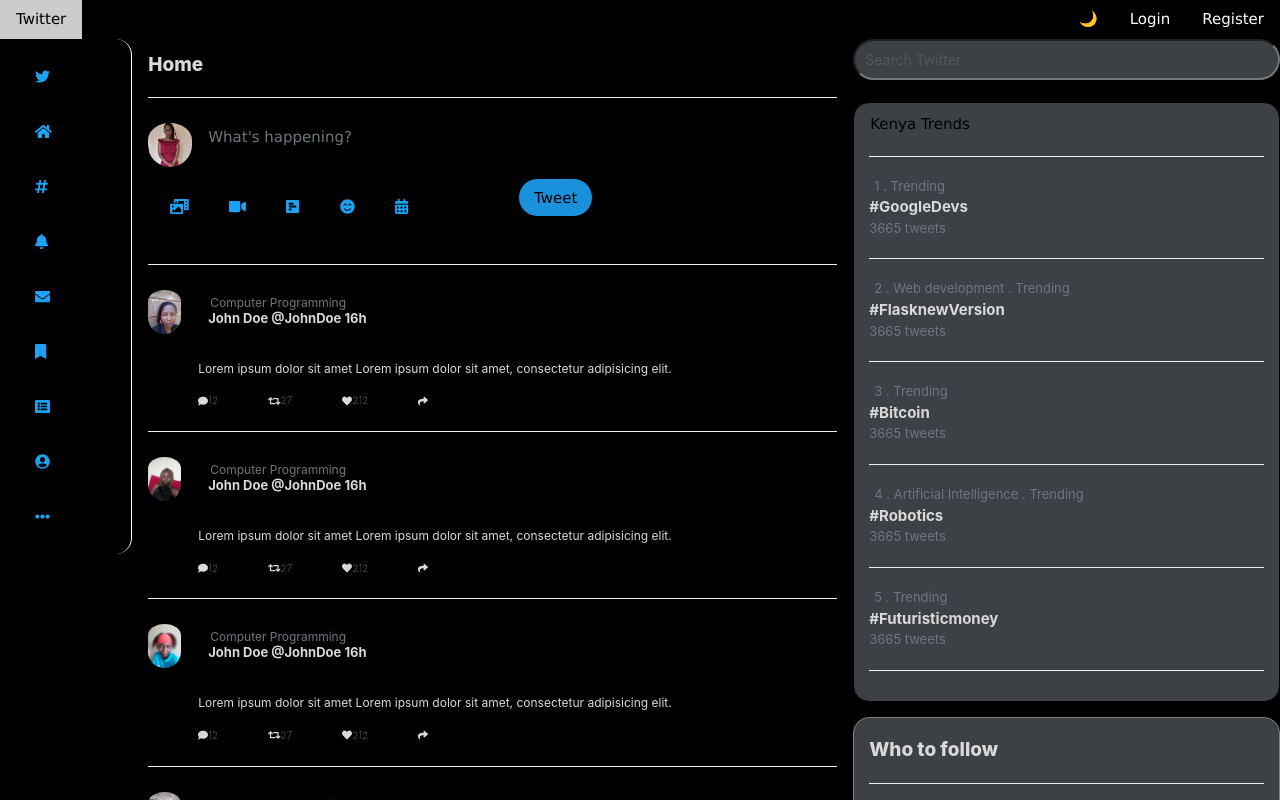
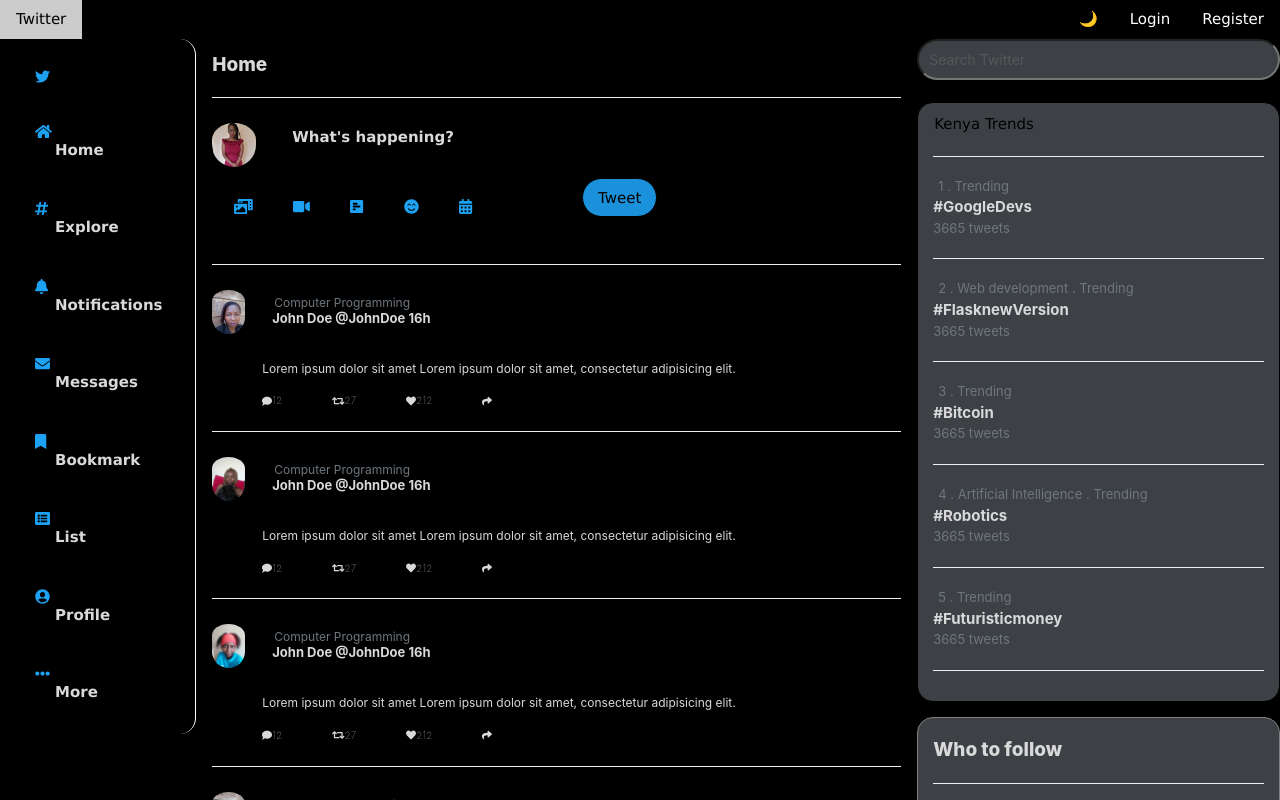
Before and after one commit to grace-mugoiri/twitter-clone, a React (Create React App) app in the folder frontend/: page / in a window 1280 px wide. Shown: the top 800 px of the page. Built offline with nearby package versions, Linux system fonts and the light colour scheme; no server answers.

Commit message:
add names for side bar

```diff
--- a/frontend/src/assets/styles/topbar.css
+++ b/frontend/src/assets/styles/topbar.css
@@ -1,7 +1,7 @@
-
 #topbar {
   font-size: 19px;
-	font-family: -apple-system, BlinkMacSystemFont, 'Segoe UI', Roboto, Oxygen, Ubuntu, Cantarell, 'Open Sans', 'Helvetica Neue', sans-serif;
+  font-family: -apple-system, BlinkMacSystemFont, 'Segoe UI', Roboto, Oxygen,
+    Ubuntu, Cantarell, 'Open Sans', 'Helvetica Neue', sans-serif;
   display: grid;
   font-weight: 800;
   line-height: 1.3125;
@@ -15,7 +15,6 @@
 .row {
   margin-right: 0px;
   background-color: black;
-
 }
 hr {
   width: 100%;
@@ -23,7 +22,7 @@ hr {
 
 .column-one {
   float: left;
-	width: 10.33%;
+  width: 15.33%;
   border-radius: 16px;
   border-width: 1px;
   justify-content: space-between;
@@ -34,8 +33,6 @@ hr {
   height: 100%;
   min-width: 30px;
   border-right: 1px solid white;
-
-
 }
 .column-two {
   float: left;
@@ -53,7 +50,6 @@ hr {
   padding-top: 10px;
   padding-left: 15px;
   padding-right: 15px;
-
 }
 .image {
   -moz-box-align: stretch;
@@ -74,10 +70,9 @@ hr {
   padding-bottom: 0px;
   position: relative;
   z-index: 0;
-
 }
 
-.image-profile  {
+.image-profile {
   box-shadow: rgba(0, 0, 0, 0.02) 0px 0px 2px inset;
   outline-style: none;
   transition-property: background-color, box-shadow;
@@ -100,14 +95,13 @@ hr {
   margin-right: 10px;
   -moz-box-flex: 0;
   flex-grow: 0;
-
 }
 .column-three {
   float: left;
-	width: 33.34%;
+  width: 28.34%;
 }
 .row::after {
-	content: "";
+  content: '';
   display: table;
   clear: both;
 }
@@ -131,7 +125,17 @@ hr {
   padding-bottom: 0px;
   position: relative;
   z-index: 0;
-
+}
+.css-3 span {
+	color: rgb(217, 217, 217);
+	margin-right: 15px;
+	margin-left: 20px;
+	font-size: 15px;
+	text-decoration: none;
+	font-weight: 700;
+}
+.css-3 a {
+	text-decoration: none;
 }
 .happening {
   direction: ltr;
@@ -150,7 +154,7 @@ hr {
   margin-left: 50px;
   padding: 10px;
 }
-#happening-link{
+#happening-link {
   -moz-box-direction: normal;
   -moz-box-orient: horizontal;
   flex-direction: row;
@@ -166,7 +170,7 @@ hr {
 }
 
 .css-3 a {
-	color: #1DA1F2;
+  color: #1da1f2;
   margin: 20px;
   -moz-box-align: stretch;
   -moz-box-direction: normal;
@@ -183,7 +187,6 @@ hr {
   padding-right: 30px;
   position: relative;
   z-index: 0;
-
 }
 .css-3-others {
   margin-right: 2px;
@@ -200,8 +203,6 @@ hr {
   flex-direction: row;
   margin-left: 2px;
   margin-right: 2px;
-
-
 }
 .css-icons {
   margin-top: 10px;
@@ -210,7 +211,6 @@ margin-right: 2px;
   -moz-box-direction: normal;
   -moz-box-orient: horizontal;
   flex-direction: row;
-
 }
 
 .add-tweet-plus {
@@ -234,12 +234,11 @@ margin-right: 2px;
   padding: 0px;
   position: relative;
   z-index: 0;
-
 }
 
 .css-3-others a {
   color: #1da1f2;
-	align-items:stretch;
+  align-items: stretch;
   margin-left: 20px;
   float: left;
   line-height: 1.3125;
@@ -251,7 +250,7 @@ margin-right: 2px;
   margin-left: 90px;
   min-width: calc(62.79px);
   min-height: 39px;
-	background-color: #1dA1f2;
+  background-color: #1da1f2;
   outline-style: none;
   transition-duration: 0.2s;
   height: 0px;
@@ -261,8 +260,6 @@ margin-right: 2px;
   border-width: 1px;
   border-style: solid;
   border-radius: 9999px;
-
-
 }
 .category a {
   font-weight: 400;
@@ -274,7 +271,6 @@ margin-right: 2px;
   line-height: 1.3125;
   overflow-wrap: break-word;
   cursor: pointer;
-
 }
 .article {
   -moz-box-direction: normal;
@@ -292,14 +288,13 @@ margin-right: 2px;
   width: 100%;
 }
 
-#photo{
+#photo {
   height: 49px;
   outline-style: none;
   transition-property: background-color, box-shadow;
   transition-duration: 0.2s;
   cursor: pointer;
   border-radius: 9999px;
-
 }
 
 .likes a {
@@ -314,7 +309,6 @@ margin-right: 2px;
   font-weight: lighter;
   font-size: 10px;
   text-decoration: none;
-
 }
 .article p {
   font-size: 15px;
@@ -326,7 +320,6 @@ margin-right: 2px;
   min-width: 0px;
   color: rgb(217, 217, 217);
   position: relative;
-
 }
 
 .row-search input {
@@ -346,8 +339,6 @@ margin-right: 2px;
   font: 14px -apple-system, BlinkMacSystemFont, 'Segoe UI', Roboto, Helvetica,
     Arial, sans-serif;
   border-radius: 9999px;
-
-
 }
 
 .row-search {
@@ -362,7 +353,6 @@ margin-right: 2px;
   flex-grow: 1;
   color: rgb(217, 217, 217);
   display: flex;
-
 }
 
 .trends {
@@ -408,8 +398,6 @@ padding-right: 0px;
   -moz-box-direction: normal;
   -moz-box-orient: horizontal;
   flex-direction: row;
-
-
 }
 
 #trending-news {
@@ -421,7 +409,6 @@ flex-direction: row;
     Arial, sans-serif;
   overflow-wrap: break-word;
   min-width: 0px;
-
 }
 #trending-news span {
   font-family: inherit;
@@ -430,9 +417,6 @@ flex-direction: row;
   font: inherit;
   font-family: inherit;
   white-space: inherit;
-
-
-
 }
 
 .trending-name {
@@ -444,8 +428,6 @@ flex-direction: row;
     Arial, sans-serif;
   overflow-wrap: break-word;
   min-width: 0px;
-
-
 }
 #hash {
   font-weight: 700;
@@ -457,7 +439,6 @@ flex-direction: row;
   min-width: 0px;
   color: rgb(217, 217, 217);
   overflow-wrap: break-word;
-
 }
 .dot {
   color: rgb(110, 118, 125);
@@ -471,16 +452,14 @@ flex-direction: row;
   min-width: 0px;
   padding-left: 5px;
   padding-right: 5px;
-
 }
-.dot span{
+.dot span {
   font-family: inherit;
   overflow-wrap: break-word;
   color: inherit;
   font: inherit;
   font-family: inherit;
   white-space: inherit;
-
 }
 
 .row-mid {
@@ -501,8 +480,6 @@ flex-direction: row;
   padding-left: 15px;
   padding-right: 15px;
   background-color: rgb(61, 65, 69);
-
-
 }
 .follow {
   -moz-box-direction: normal;
@@ -523,10 +500,9 @@ flex-direction: row;
   overflow: hidden;
   text-overflow: ellipsis;
   overflow-wrap: break-word;
-
 }
 
-.name a{
+.name a {
   outline-style: none;
   cursor: pointer;
   flex-shrink: 1;
@@ -546,8 +522,6 @@ flex-direction: row;
   text-decoration: none;
   margin-bottom: 0px;
   text-decoration: none;
-
-
 }
 .handle {
   flex-shrink: 1;
@@ -607,7 +581,6 @@ flex-direction: row;
   flex-direction: row;
   -moz-box-align: baseline;
   align-items: baseline;
-
 }
 .doe a {
   outline-style: none;
--- a/frontend/src/components/Home.jsx
+++ b/frontend/src/components/Home.jsx
@@ -20,35 +20,35 @@ function Home() {
             </a>
             <div className="css-3">
               <a href="/api/tweets" target="_blank" rel="noopener noreferrer">
-                <FontAwesomeIcon icon={faHome} />
+                <FontAwesomeIcon icon={faHome} /><span>Home</span>
               </a>
               <div className="css-3">
                 <a href="/api/tweets" target="_blank" rel="noopener noreferrer">
-                  <FontAwesomeIcon icon={faHashtag} />
+                  <FontAwesomeIcon icon={faHashtag} /><span>Explore</span>
                 </a>
                 <div className="css-3">
                   <a href="/api/tweets" target="_blank" rel="noopener noreferrer">
-                    <FontAwesomeIcon icon={faBell} />
+                    <FontAwesomeIcon icon={faBell} /><span>Notifications</span>
                   </a>
                   <div className="css-3">
                     <a href="/api/tweets" target="_blank" rel="noopener noreferrer">
-                      <FontAwesomeIcon icon={faEnvelope} />
+                      <FontAwesomeIcon icon={faEnvelope} /><span>Messages</span>
                     </a>
                     <div className="css-3">
                       <a href="/api/tweets" target="_blank" rel="noopener noreferrer">
-                        <FontAwesomeIcon icon={faBookmark} />
+                        <FontAwesomeIcon icon={faBookmark} /><span>Bookmark</span>
                       </a>
                       <div className="css-3">
                         <a href="/api/tweets" target="_blank" rel="noopener noreferrer">
-                          <FontAwesomeIcon icon={faListAlt} />
+                          <FontAwesomeIcon icon={faListAlt} /><span>List</span>
                         </a>
                         <div className="css-3">
                           <a href="/api/tweets" target="_blank" rel="noopener noreferrer">
-                            <FontAwesomeIcon icon={faUserCircle} />
+                            <FontAwesomeIcon icon={faUserCircle} /><span>Profile</span>
                           </a>
                           <div className="css-3">
                             <a href="/api/tweets" target="_blank" rel="noopener noreferrer">
-                              <FontAwesomeIcon icon={faEllipsisH} />
+                              <FontAwesomeIcon icon={faEllipsisH} /><span>More</span>
                             </a>
                             {/* <div>
 						<button className="add-tweet-plus">
```
Lines whose indentation alone changed are shown as unchanged.
